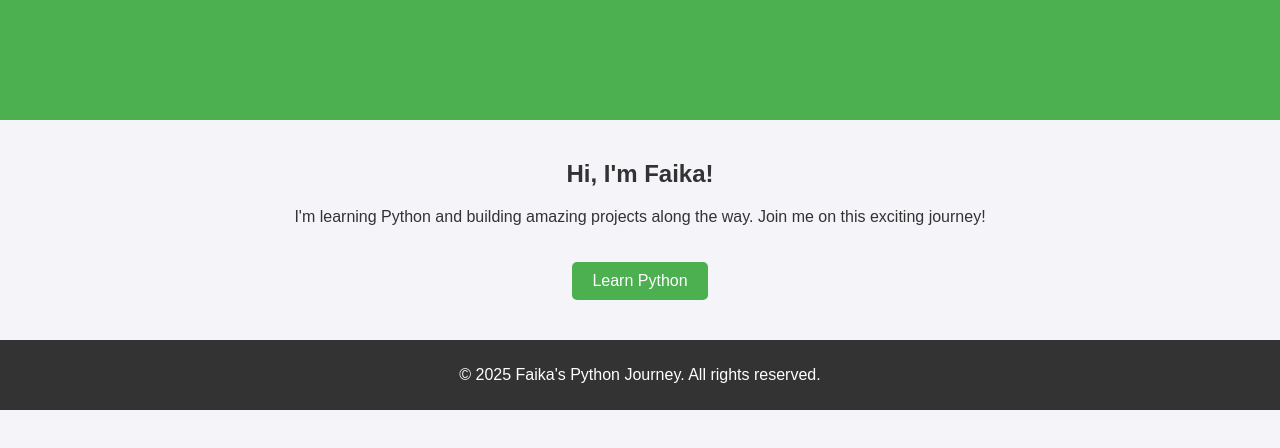
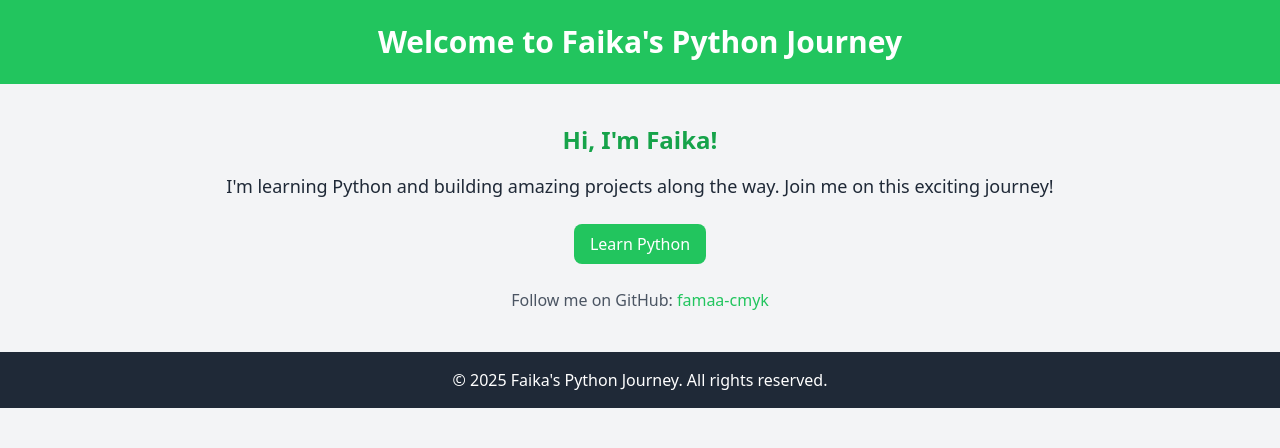
Before and after one commit to Famaaa-cmyk/Famaaa-cmyk.github.io, a plain HTML site: page index.html in a window 1280 px wide. Drawn offline with nearby package versions, Linux system fonts and the light colour scheme.

Commit message:
second change

```diff
--- a/index.html
+++ b/index.html
@@ -4,61 +4,30 @@
     <meta charset="UTF-8">
     <meta name="viewport" content="width=device-width, initial-scale=1.0">
     <title>Faika's Python Journey</title>
-    <style>
-        body {
-            font-family: Arial, sans-serif;
-            margin: 0;
-            padding: 0;
-            background-color: #f4f4f9;
-            color: #333;
-        }
-        header {
-            background-color: #4CAF50;
-            color: white;
-            padding: 20px;
-            text-align: center;
-        }
-        main {
-            padding: 20px;
-            text-align: center;
-        }
-        h1 {
-            color: #4CAF50;
-        }
-        .button {
-            display: inline-block;
-            margin-top: 20px;
-            padding: 10px 20px;
-            font-size: 16px;
-            color: white;
-            background-color: #4CAF50;
-            border: none;
-            border-radius: 5px;
-            text-decoration: none;
-            cursor: pointer;
-        }
-        .button:hover {
-            background-color: #45a049;
-        }
-        footer {
-            margin-top: 20px;
-            background-color: #333;
-            color: white;
-            text-align: center;
-            padding: 10px 0;
-        }
-    </style>
+    <script src="https://cdn.tailwindcss.com"></script>
 </head>
-<body>
-    <header>
-        <h1>Welcome to Faika's Python Journey</h1>
+<body class="bg-gray-100 text-gray-800">
+    <!-- Header -->
+    <header class="bg-green-500 text-white py-6 text-center">
+        <h1 class="text-3xl font-bold">Welcome to Faika's Python Journey</h1>
     </header>
-    <main>
-        <h2>Hi, I'm Faika!</h2>
-        <p>I'm learning Python and building amazing projects along the way. Join me on this exciting journey!</p>
-        <a href="https://www.python.org/" target="_blank" class="button">Learn Python</a>
+
+    <!-- Main Content -->
+    <main class="py-10 px-4 text-center">
+        <h2 class="text-2xl font-semibold text-green-600">Hi, I'm Faika!</h2>
+        <p class="mt-4 text-lg">I'm learning Python and building amazing projects along the way. Join me on this exciting journey!</p>
+        <a href="https://www.python.org/" target="_blank" class="mt-6 inline-block bg-green-500 text-white py-2 px-4 rounded-lg hover:bg-green-600 transition">
+            Learn Python
+        </a>
+        <div class="mt-6">
+            <p class="text-gray-600">Follow me on GitHub:
+                <a href="https://github.com/famaa-cmyk" target="_blank" class="text-green-500 hover:underline">famaa-cmyk</a>
+            </p>
+        </div>
     </main>
-    <footer>
+
+    <!-- Footer -->
+    <footer class="bg-gray-800 text-white py-4 text-center">
         <p>&copy; 2025 Faika's Python Journey. All rights reserved.</p>
     </footer>
 </body>
```
